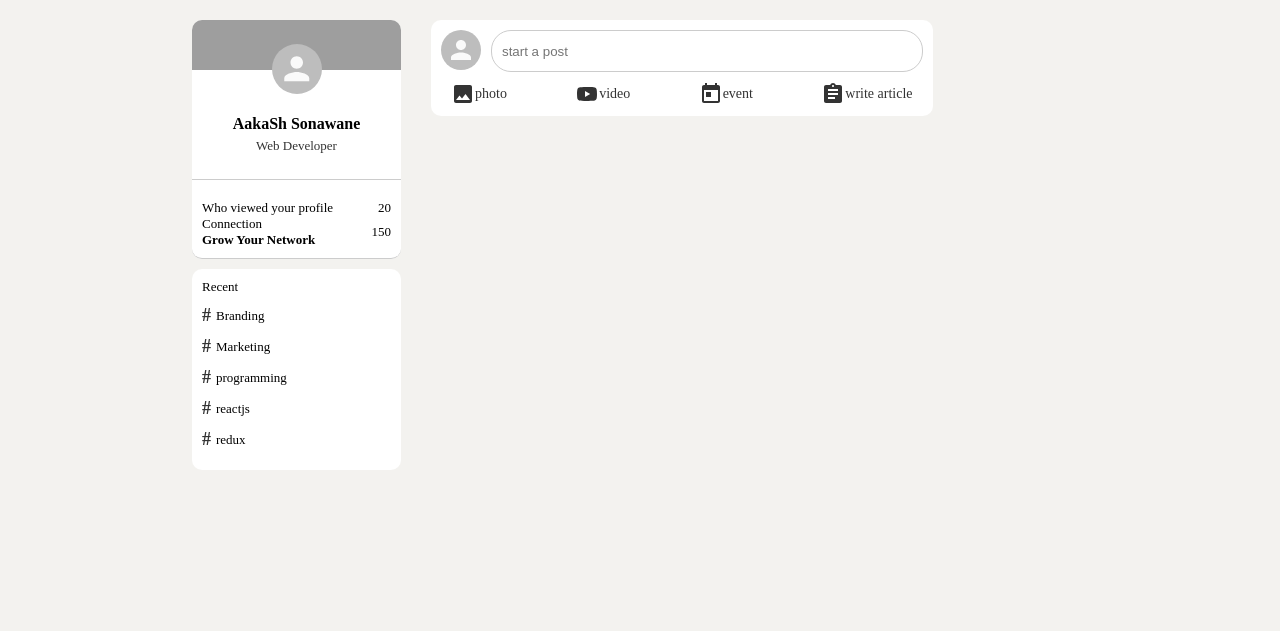
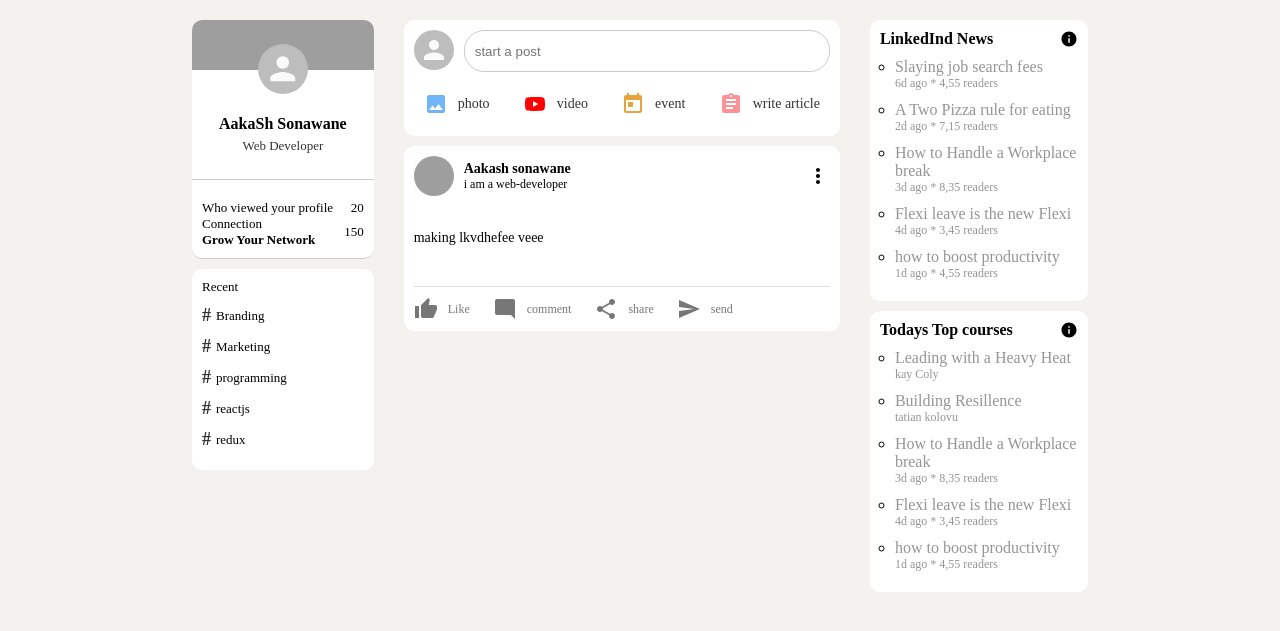
Before and after one commit to Aakash-sonawane/LinkedIn-Clone---React-Project---qri0sw0p5388, a React app: page / in a window 1280 px wide. Shown: the part 55-686 px from the top of the page. Built offline with nearby package versions, Linux system fonts and the light colour scheme; some packages are replaced by stand-ins of ours; no server answers; the database is empty; grey boxes are pictures that could not be loaded.

Commit message:
firebase

```diff
--- a/package.json
+++ b/package.json
@@ -19,6 +19,7 @@
     "@material-ui/lab": "^4.0.0-alpha.61",
     "@mui/icons-material": "^5.11.11",
     "@mui/material": "^5.11.12",
+    "firebase": "^9.17.2",
     "material-ui": "^0.20.2",
     "react": "^18.2.0",
     "react-dom": "^18.2.0"
--- a/src/components/App.js
+++ b/src/components/App.js
@@ -1,8 +1,10 @@
+import { Widgets } from '@material-ui/icons';
 import React from 'react'
 import '../styles/App.css';
 import Feed from './Feed';
 import Header from './Header';
 import SideBar from './SideBar';
+import Widjet from "./Widjet"
 const App = () => {
 
 
@@ -13,7 +15,7 @@ const App = () => {
       <div className='app__body'>
         <SideBar/>
         <Feed/>
-
+        <Widjet/>
       </div>
 
 
--- a/src/components/Feed.js
+++ b/src/components/Feed.js
@@ -1,39 +1,76 @@
 import { Avatar } from '@material-ui/core'
-import React from 'react'
+import React,{useEffect, useState} from 'react'
 import InsertPhotoIcon from '@mui/icons-material/InsertPhoto';
 import YouTubeIcon from '@mui/icons-material/YouTube';
 import TodayIcon from '@mui/icons-material/Today';
 import AssignmentIcon from '@mui/icons-material/Assignment';
+import Post from './Post';
 import "../styles/feed.css"
+import firebase from "firebase/compat/app"
+import 'firebase/compat/auth'
+import 'firebase/compat/firestore'
+import { db } from '../firebase';
+
+
 function Feed() {
+  const[posts,setPost]=useState([]);
+  const[input, setInput]=useState();
+
+  const submitPost=(e)=>{
+    e.preventDefault();
+    db.collection("posts").add({
+      name:"aaksh",
+      description:"webdeveloper",
+      message:input,
+      photoUrl:"https://encrypted-tbn0.gstatic.com/images?q=tbn:ANd9GcReFjO6rbNAKcZtfgpqkhnqWGPwcH5hAArN1A&usqp=CAU",
+      timestamp:firebase.firestore.FieldValue.serverTimestamp(),
+    })
+    // console.log(input)
+    setInput("");
+  }
+
+  useEffect(()=>{
+    db.collection("posts").orderBy("timestamp","desc").onSnapshot(snapshot=>{
+      setPost(snapshot.docs.map(doc=>({
+        id:doc.id,
+        data:doc.data()
+      })))
+      // console.log(posts);
+    })
+  },[])
+  console.log(posts);
   return (
     <div className='feed'>
         <div className='feed__input'>
             <div className='feed__form'>
-            <Avatar></Avatar>
-            <form>
-                <input type={'text'} placeholder="start a post"/>
+            <Avatar/>
+            <form onSubmit={submitPost}>
+                <input type={'text'} value={input} placeholder="start a post" onChange={e=>setInput(e.target.value)}/>
                 <input type={'submit'}/>
             </form>
         </div>
         <div className='feed__options'>
         <div className='option'>
-          <InsertPhotoIcon/>
+          <InsertPhotoIcon style={{color:"#70b5f9"}}/>
           <span>photo</span>
         </div>
         <div className='option'>
-          <YouTubeIcon/>
+          <YouTubeIcon style={{color:"red"}}/>
           <span>video</span>
         </div>
         <div className='option'>
-          <TodayIcon/>
+          <TodayIcon style={{color:"#e7a33e"}}/>
           <span>event</span>
         </div>
         <div className='option'>
-          <AssignmentIcon/>
+          <AssignmentIcon style={{color:"#fc9295"}}/>
           <span>write article</span>
         </div>
       </div>
+      </div>
+
+      <div>
+        <Post name="Aakash sonawane" description="i am a web-developer" message="making lkvdhefee veee" photoUrl="https://images.unsplash.com/photo-1503023345310-bd7c1de61c7d?ixlib=rb-4.0.3&ixid=MnwxMjA3fDB8MHxzZWFyY2h8Mnx8aHVtYW58ZW58MHx8MHx8&w=1000&q=80"/>
       </div>
     </div>
   )
--- /dev/null
+++ b/src/components/Post.js
@@ -0,0 +1,48 @@
+import { Avatar } from '@material-ui/core'
+import React from 'react'
+import MoreVertIcon from '@mui/icons-material/MoreVert';
+import ThumbUpIcon from '@mui/icons-material/ThumbUp';
+import ShareIcon from '@mui/icons-material/Share';
+import SendIcon from '@mui/icons-material/Send';
+import ModeCommentIcon from '@mui/icons-material/ModeComment';
+import "../styles/post.css"
+function Post({name,description, message,photoUrl}) {
+  return (
+    <div className='post'>
+      <div className='post__header'>
+        <div className='post__header_left'>
+            <Avatar src={photoUrl}/>
+            <div className='post__profile_detail'>
+            <h3>{name}</h3>
+            <p>{description}</p>
+            </div>
+        </div>
+
+      <MoreVertIcon/>
+      </div>
+      <div className='post__body'>
+        <p>{message}</p>
+      </div>
+      <div className='post__footer'>
+        <div className='post__footer__options'>
+            <ThumbUpIcon/>
+            <span>Like</span>
+        </div>
+        <div className='post__footer__options'>
+            <ModeCommentIcon/>
+            <span>comment</span>
+        </div>
+        <div className='post__footer__options'>
+            <ShareIcon/>
+            <span>share</span>
+        </div>
+        <div className='post__footer__options'>
+            <SendIcon/>
+            <span>send</span>
+        </div>
+      </div>
+    </div>
+  )
+}
+
+export default Post
--- /dev/null
+++ b/src/components/Widjet.js
@@ -0,0 +1,78 @@
+import React from 'react'
+import "../styles/widget.css"
+import InfoIcon from '@mui/icons-material/Info';
+function Widjet() {
+  return (
+    <div className='widget'>
+      <div className='widget_top'>
+        <div className='widget__header'>
+          <h4>LinkedInd News</h4>
+          <InfoIcon />
+        </div>
+        <div className='widget__body'>
+          <ul className='widget__options'>
+            <li>
+              <h4>Slaying job search fees</h4>
+              <p>6d ago * 4,55 readers</p>
+            </li>
+            <li>
+              <h4>A Two Pizza rule for eating</h4>
+              <p>2d ago * 7,15 readers</p>
+            </li>
+            <li>
+              <h4>How to Handle a Workplace break</h4>
+              <p>3d ago * 8,35 readers</p>
+            </li>
+            <li>
+              <h4>Flexi leave is the new Flexi</h4>
+              <p>4d ago * 3,45 readers</p>
+            </li>
+            <li>
+              <h4>how to boost productivity</h4>
+              <p>1d ago * 4,55 readers</p>
+            </li>
+          </ul>
+
+        </div>
+      </div>
+
+      <div className='widget_bottom'>
+        <div className='widget__header'>
+          <h4>Todays Top courses</h4>
+          <InfoIcon />
+
+        </div>
+        <div className='widget__body'>
+          <ul className='widget__options'>
+            <li>
+              <h4>Leading with a Heavy Heat</h4>
+              <p>kay Coly</p>
+            </li>
+            <li>
+              <h4>Building Resillence</h4>
+              <p>tatian kolovu</p>
+            </li>
+            <li>
+              <h4>How to Handle a Workplace break</h4>
+              <p>3d ago * 8,35 readers</p>
+            </li>
+            <li>
+              <h4>Flexi leave is the new Flexi</h4>
+              <p>4d ago * 3,45 readers</p>
+            </li>
+            <li>
+              <h4>how to boost productivity</h4>
+              <p>1d ago * 4,55 readers</p>
+            </li>
+
+          </ul>
+
+
+        </div>
+      </div>
+
+    </div>
+  )
+}
+
+export default Widjet
--- /dev/null
+++ b/src/firebase.js
@@ -0,0 +1,19 @@
+import firebase from "firebase/compat/app"
+import 'firebase/compat/auth'
+import 'firebase/compat/firestore'
+const firebaseConfig = {
+    apiKey: "AIzaSyAkBvh5KmHHGnGYpx1Cd6ZKFUQKx9jOw_0",
+    authDomain: "linkedin-clone-ak-41f75.firebaseapp.com",
+    projectId: "linkedin-clone-ak-41f75",
+    storageBucket: "linkedin-clone-ak-41f75.appspot.com",
+    messagingSenderId: "141691643784",
+    appId: "1:141691643784:web:372648d261d9b763837c3d"
+  };
+
+//   connects evthg
+  const firebaseApp=firebase.initializeApp(firebaseConfig)
+
+//
+const db=firebaseApp.firestore();
+
+export {db};
--- a/src/styles/feed.css
+++ b/src/styles/feed.css
@@ -41,7 +41,7 @@
     color: #333;
     font-size: 14px;
     border-radius: 5px;
-    padding: 0px 10px;
+    /* padding: 0px 10px; */
  }
  .feed__options .option{
     display: flex;
@@ -49,8 +49,12 @@
     color: #333;
     font-size: 14px;
     border-radius: 5px;
+    /* margin: 0px 10px; */
+    padding: 10px 10px;;
  }
-
  .feed__options .option:hover{
     background-color: #eee;
  }
+ .feed__options .option svg{
+    margin-right: 10px;
+ }
--- /dev/null
+++ b/src/styles/post.css
@@ -0,0 +1,53 @@
+.post{
+    background-color: white;
+    padding: 10px;
+    margin-top: 10px;
+    border-radius: 10px;
+}
+.post .post__header{
+    display: flex;
+    align-items: center;
+    justify-content: space-between;
+}
+.post .post__header .post__header_left{
+    display: flex;
+    align-items: center;
+    justify-content: space-between;
+}
+
+.post .post__header .post__header_left .post__profile_detail h3{
+    font-size: 14px;
+    margin: 0px;
+    margin-left: 10px;
+}
+.post .post__header .post__header_left .post__profile_detail p{
+    font-size: 12px;
+    margin: 0px;
+    margin-left: 10px;
+}
+.post__body p{
+font-size: 14px;
+padding: 20px 0px;
+}
+.post__footer{
+    display: flex;
+    /* justify-content: space-between; */
+    border-top: 1px solid#dfdede;
+    padding-top: 10px;
+    margin-top: 20px;
+}
+.post__footer__options{
+    display: flex;
+    margin-right: 13px;
+    align-items: center;
+    cursor: pointer;
+}
+.post__footer__options svg{
+    margin-right: 10px;
+    color: #787777;
+}
+.post__footer__options span{
+    margin-right: 10px;
+    color: #787777;
+    font-size: 12px;
+}
--- /dev/null
+++ b/src/styles/widget.css
@@ -0,0 +1,56 @@
+.widget{
+    display: flex;
+    flex-direction: column;
+    flex: 0.3;
+    border-radius: 10px;
+    margin-bottom: 20px;
+}
+.widget__header{
+    display: flex;
+    align-items: center;
+    justify-content: space-between;
+}
+.widget__header > h4{
+  margin: 0;
+}
+
+.widget__header svg{
+    font-size: 18px;
+  }
+ul.widget__options{
+    margin: 0px;
+    padding: 0px;
+    padding-left: 15px;
+    list-style: circle;
+}
+ul.widget__options li{
+    margin-bottom: 10px;
+}
+.widget__body{
+    margin-top: 10px;
+}
+ul.widget__options h4{
+    margin: 0px;
+    font-weight: normal;
+    color: #959595;
+}
+
+ul.widget__options p{
+    margin: 0px;
+    color: #959595;
+    font-size: 12px;
+}
+.widget_top{
+    margin-bottom: 10px;
+    background: #fff;
+    padding: 10px;
+    border-radius: 10px;
+}
+.widget_bottom{
+    margin-bottom: 10px;
+    background: #fff;
+    padding: 10px;
+    border-radius: 10px;
+    position: sticky;
+    top: 60px;
+}
```
Also changed, not shown: 1 other file.
